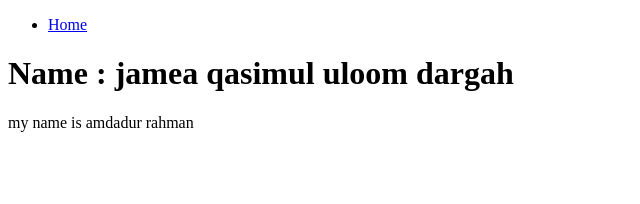
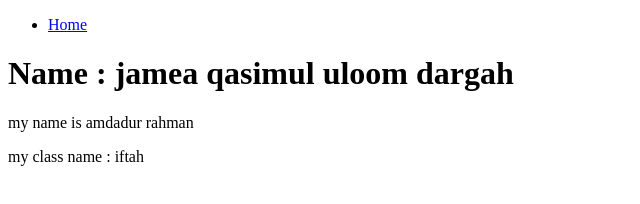
Before and after one commit to Amdadur-Rahman/madrasa, a plain HTML site: page templates/information.html in a window 1280 px wide. Shown: the whole page, without its empty margins (0-640 px from the left). Drawn offline with Linux system fonts and the light colour scheme.

Commit message:
update class name

```diff
--- a/templates/information.html
+++ b/templates/information.html
@@ -15,5 +15,6 @@
 <body>
     <h1>Name : jamea qasimul uloom dargah </h1>
     <p>my name is amdadur rahman</p>
+    <p>my class name : iftah</p>
 </body>
 </html>
```
